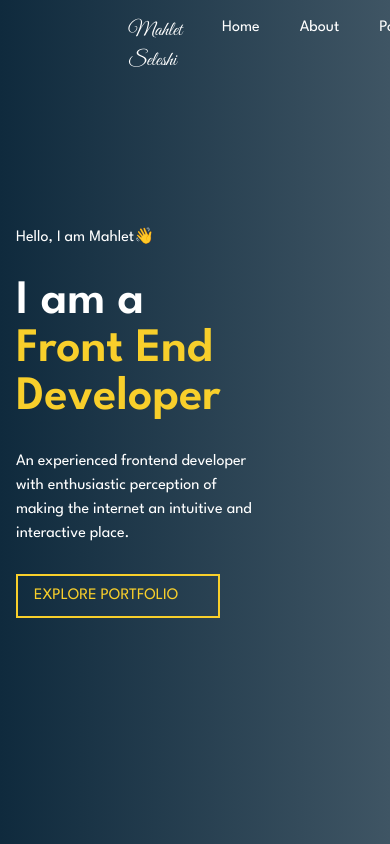
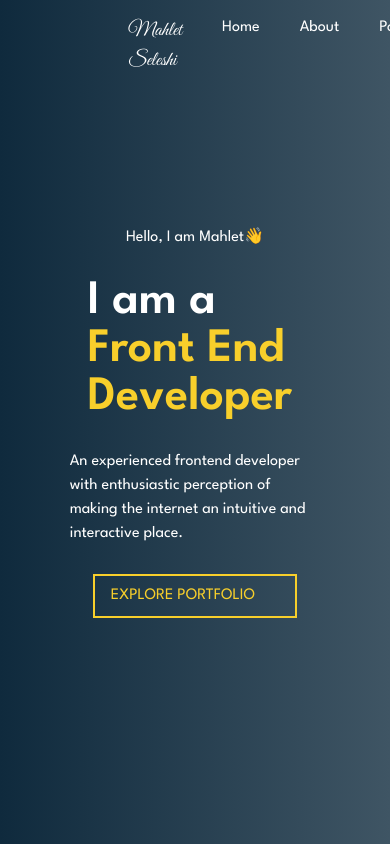
Before and after one commit to mahletseleshi/My-Portfolio, a React (Vite) app: page / in a window 390 px wide. Shown: the top 844 px of the page. Built offline with nearby package versions, Linux system fonts and the light colour scheme; some icons are missing.

Commit message:
updated page

```diff
--- a/src/components/Header.jsx
+++ b/src/components/Header.jsx
@@ -4,7 +4,7 @@ import header from "../assets/Header.png";
 const Header = () => {
   return (
     <div id="Header" className="overflow-hidden bg-gradient-to-r box-border  w-full h-screen from-[#0F2A3D] flex justify-between items-center  px-4 md:px-32 to-[#3F5564] text-white">
-      <div className="flex flex-col space-y-7 justify-start items-start">
+      <div className="flex flex-col space-y-7 items-center justify-center md:justify-start md:items-start">
         <p>Hello, I am Mahlet👋 </p>
         <h1 className="text-5xl w-[60%] md:text-[65px] md:w-[80%] md:leading-tight font-semibold">
           I am a <span className="text-Yellow">Front End Developer</span>
```
